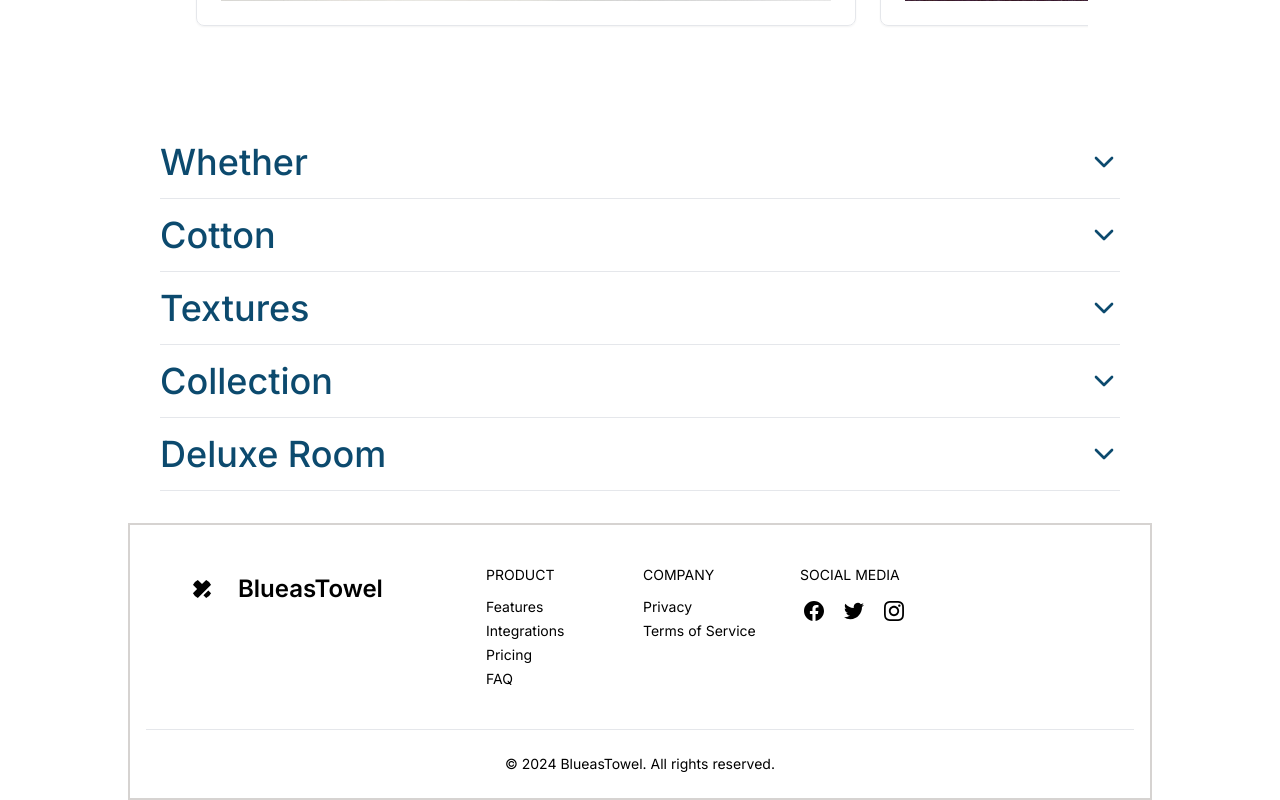
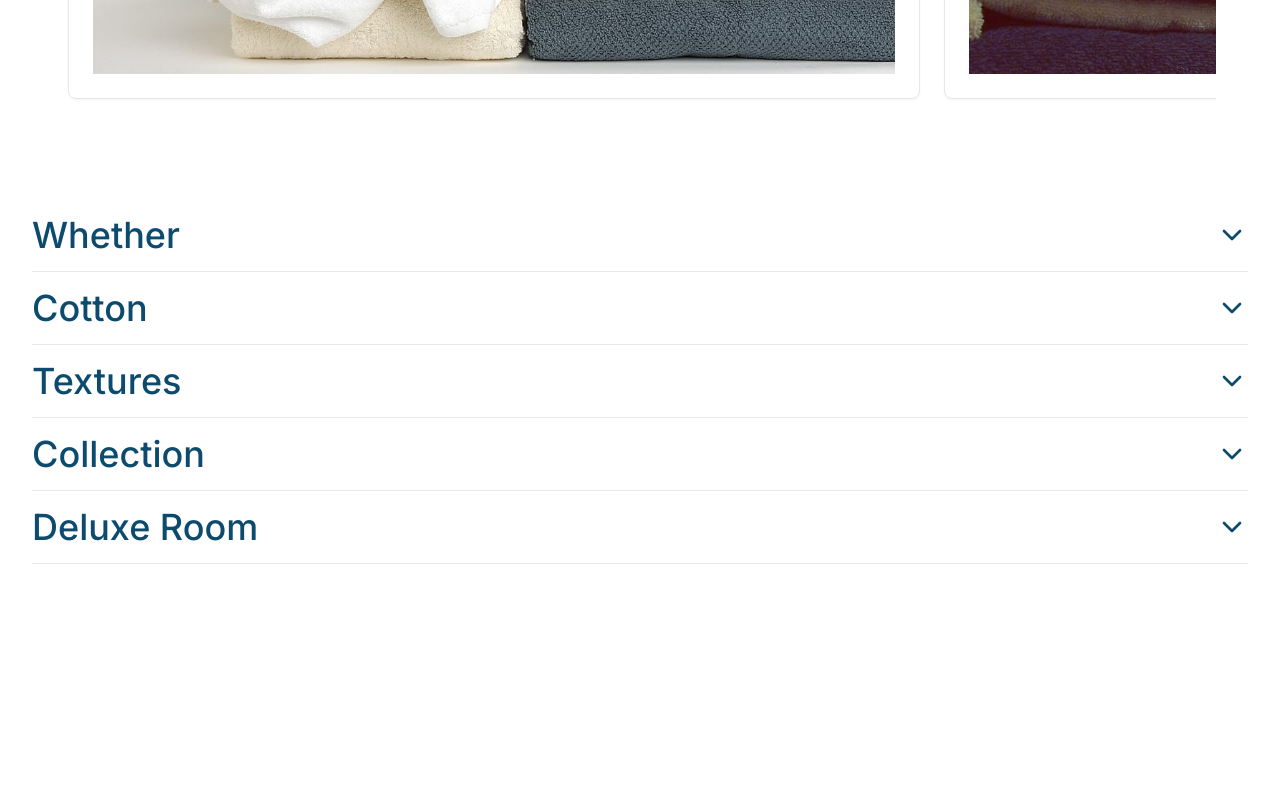
Before and after one commit to sayinmehmet47/blueastowel, a Next.js app: page / in a window 1280 px wide. Shown: the part 1029-1829 px from the top of the page. After the commit the page ends 1625 px from the top, so only its background shows below. Built offline with nearby package versions, Linux system fonts and the light colour scheme.

Commit message:
feat: adapt the first page accroding to new design

```diff
--- a/app/layout.tsx
+++ b/app/layout.tsx
@@ -23,12 +23,12 @@ export default function RootLayout({
       <body
         className={cn(
           inter.className,
-          'to-stone-300 flex flex-col min-h-screen max-w-5xl mx-auto'
+          'to-stone-300 flex flex-col min-h-screen max-w-7xl mx-auto'
         )}
       >
         {/* <NavbarFirst /> */}
         <div className="flex-grow">{children}</div>
-        <Footer />
+        {/* <Footer /> */}
         <WhatsAppButton /> {/* add the WhatsAppButton component */}
       </body>
     </html>
```
